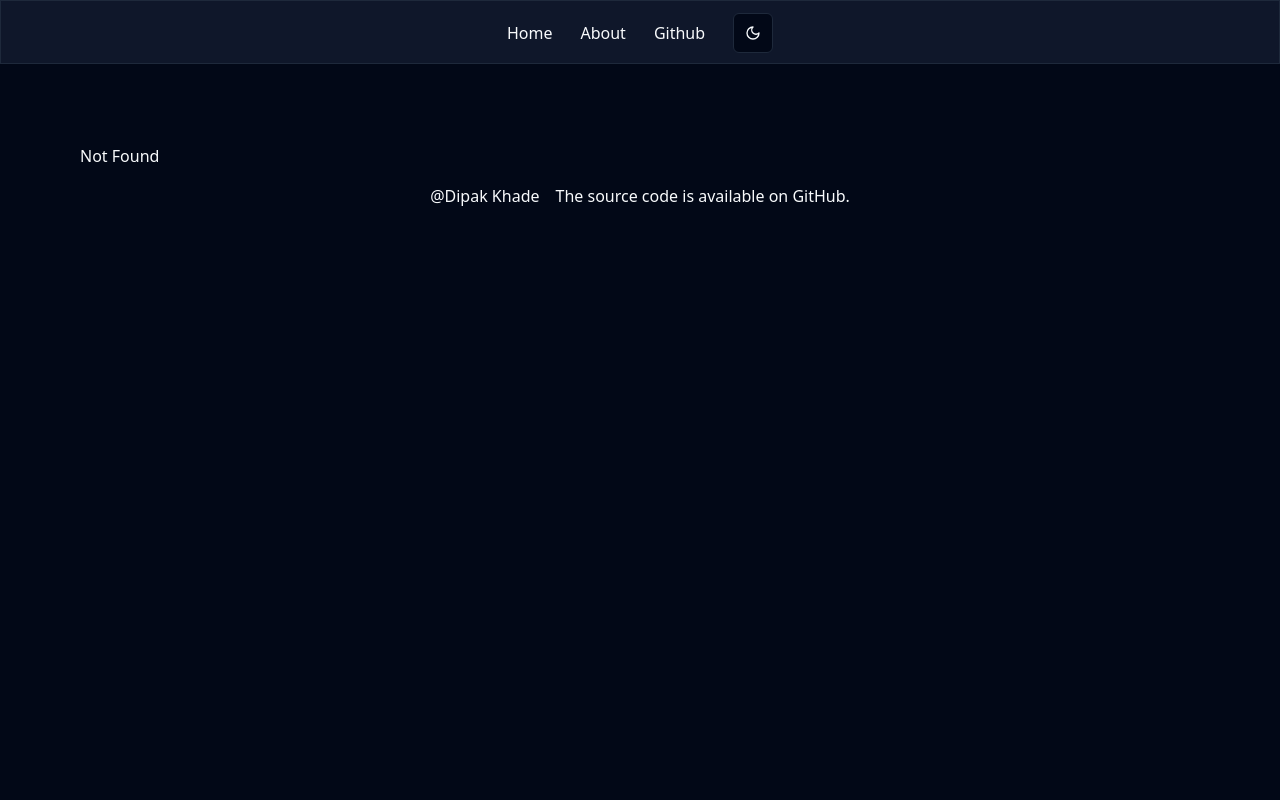
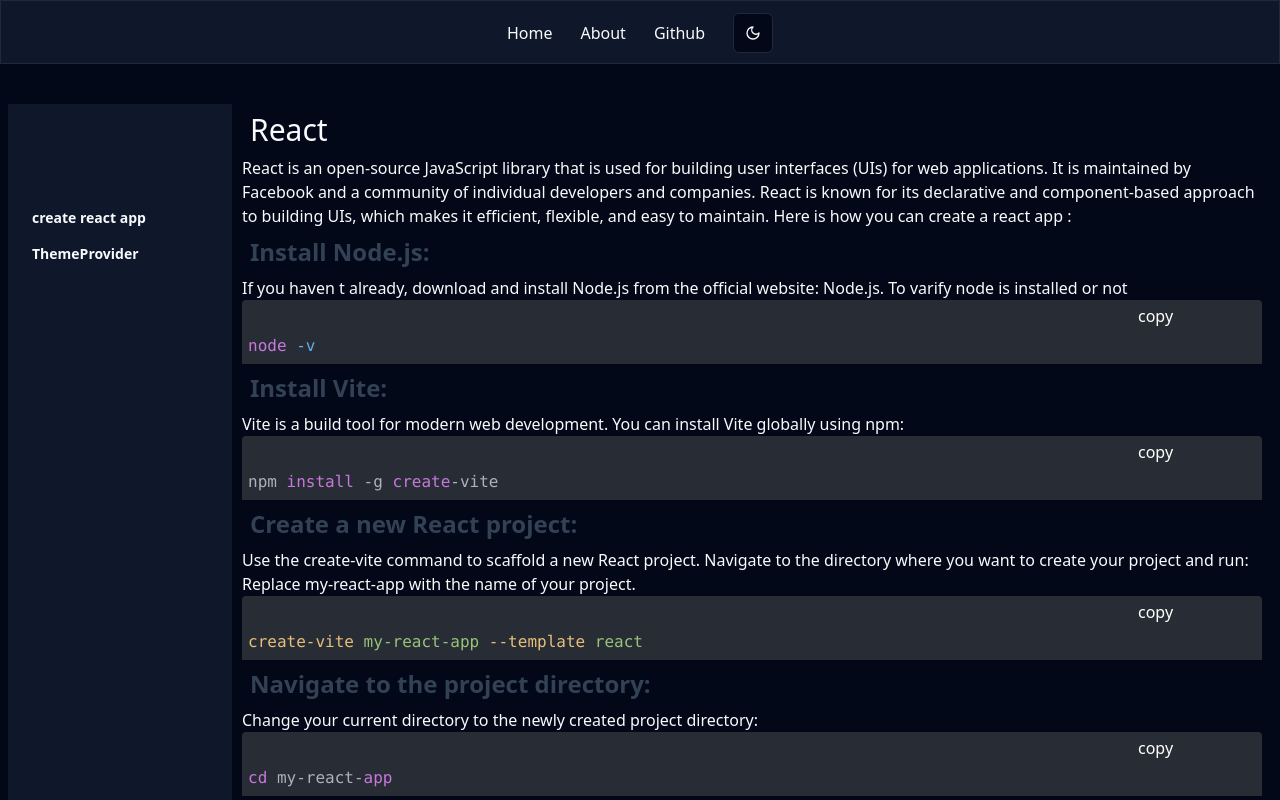
Before and after one commit to DipakKhade/CodeSnippet, a React (Vite) app: page /react in a window 1280 px wide. Before the commit this address had no page. Shown: the top 800 px of the page. Built offline with nearby package versions, Linux system fonts and the light colour scheme.

Commit message:
react code added

```diff
--- a/package.json
+++ b/package.json
@@ -15,6 +15,8 @@
     "@reduxjs/toolkit": "^2.1.0",
     "@tabler/icons-react": "^2.47.0",
     "@types/react-router-dom": "^5.3.3",
+    "@types/react-router-hash-link": "^2.4.9",
+    "@types/react-syntax-highlighter": "^15.5.11",
     "class-variance-authority": "^0.7.0",
     "clsx": "^2.1.0",
     "framer-motion": "^11.0.3",
@@ -25,6 +27,7 @@
     "react-icons": "^5.0.1",
     "react-redux": "^9.1.0",
     "react-router-dom": "^6.22.0",
+    "react-router-hash-link": "^2.4.3",
     "react-syntax-highlighter": "^15.5.0",
     "redux": "^5.0.1",
     "tailwind-merge": "^2.2.1",
--- a/src/components/Menu.tsx
+++ b/src/components/Menu.tsx
@@ -1,8 +1,10 @@
+import MaxWidthWrapper from "./MaxWidthWrapper";
 import MenuCard from "./ui/MenuCard";
 
 const Menu = () => {
   return (
     <>
+    <MaxWidthWrapper>
       <h2 className="text-3xl p-2">Cheetsheets and Codesnippets</h2>
       <div className="gap-3 flex m-auto flex-wrap ">
 
@@ -67,6 +69,7 @@
           <div className="dark:text-slate-200">Next js</div>
         </MenuCard>
       </div>
+      </MaxWidthWrapper>
     </>
   );
 };
--- /dev/null
+++ b/src/components/reactComponents/CreateReactApp.tsx
@@ -0,0 +1,88 @@
+import { useRef, useState } from "react";
+import SyntaxHighlighter from "react-syntax-highlighter";
+import { atomOneDark } from "react-syntax-highlighter/dist/esm/styles/hljs";
+
+const CreateReactApp = () => {
+    const [copied, setcopied] = useState("copy");
+    const copytext = useRef("copy");
+    const codes = [
+      {
+        heading: "Install Node.js: ",
+        desc: "If you haven t already, download and install Node.js from the official website: Node.js. To varify node is installed or not",
+        code: "node -v",
+      },
+      {
+        heading: "Install Vite: ",
+        desc: "Vite is a build tool for modern web development. You can install Vite globally using npm:",
+        code: "npm install -g create-vite",
+      },
+      {
+        heading: "Create a new React project: ",
+        desc: "Use the create-vite command to scaffold a new React project. Navigate to the directory where you want to create your project and run: Replace my-react-app with the name of your project.",
+        code: "create-vite my-react-app --template react",
+      },
+      {
+        heading: "Navigate to the project directory:",
+        desc: " Change your current directory to the newly created project directory:",
+        code: "cd my-react-app",
+      },
+      {
+        heading: "Install dependencies: ",
+        desc: "Install project dependencies using npm or yarn:",
+        code: "npm install",
+      },
+    ];
+
+
+    const [copiedStates, setCopiedStates] = useState(
+      Array(codes.length).fill("copy")
+    );
+
+    const copyTo = async (texttocopy: string, index: number) => {
+      const newCopiedStates = [...copiedStates];
+      newCopiedStates[index] = "copied";
+      setCopiedStates(newCopiedStates);
+      await navigator.clipboard.writeText(texttocopy);
+    };
+
+  return (
+    <div id="createreactapp">
+      <div className="w-full max-w-screen-xl px-2.5 ">
+            <h2 className="text-3xl p-2">React</h2>
+            <p>
+              React is an open-source JavaScript library that is used for
+              building user interfaces (UIs) for web applications. It is
+              maintained by Facebook and a community of individual developers
+              and companies. React is known for its declarative and
+              component-based approach to building UIs, which makes it
+              efficient, flexible, and easy to maintain.
+              Here is how you can create a react app :
+            </p>
+            {codes.map((i, index) => (
+              <div key={index}>
+                <h3 className="text-2xl p-2">{i.heading}</h3>
+                <p>{i?.desc}</p>
+                <div className="bg-[#282C34] rounded-t-sm pl-[70vw] text-white pt-1">
+                  <button onClick={() => copyTo(i.code, index)}>
+                    {copiedStates[index]}
+                  </button>
+                </div>
+
+                <SyntaxHighlighter
+                  language="react"
+                  style={atomOneDark}
+                  customStyle={{
+                    padding: "6px",
+
+                  }}
+                >
+                  {i?.code}
+                </SyntaxHighlighter>
+              </div>
+            ))}
+          </div>
+    </div>
+  )
+}
+
+export default CreateReactApp
--- /dev/null
+++ b/src/components/reactComponents/ThemeProvider.tsx
@@ -0,0 +1,158 @@
+import { useRef, useState } from "react";
+import SyntaxHighlighter from "react-syntax-highlighter";
+import { atomOneDark } from "react-syntax-highlighter/dist/esm/styles/hljs";
+
+const ThemeProvider = () => {
+    const [copied, setcopied] = useState("copy");
+    const copytext = useRef("copy");
+    const codes = [
+      {
+        heading: "theme provider for react app",
+        desc: "copy and paste this code to /components/ThemeProvider.tsx to use themes in react ",
+        code: `import { createContext, useContext, useEffect, useState } from "react"
+
+        type Theme = "dark" | "light" | "system"
+
+        type ThemeProviderProps = {
+          children: React.ReactNode
+          defaultTheme?: Theme
+          storageKey?: string
+        }
+
+        type ThemeProviderState = {
+          theme: Theme
+          setTheme: (theme: Theme) => void
+        }
+
+        const initialState: ThemeProviderState = {
+          theme: "system",
+          setTheme: () => null,
+        }
+
+        const ThemeProviderContext = createContext<ThemeProviderState>(initialState)
+
+        export function ThemeProvider({
+          children,
+          defaultTheme = "system",
+          storageKey = "vite-ui-theme",
+          ...props
+        }: ThemeProviderProps) {
+          const [theme, setTheme] = useState<Theme>(
+            () => (localStorage.getItem(storageKey) as Theme) || defaultTheme
+          )
+
+          useEffect(() => {
+            const root = window.document.documentElement
+
+            root.classList.remove("light", "dark")
+
+            if (theme === "system") {
+              const systemTheme = window.matchMedia("(prefers-color-scheme: dark)")
+                .matches
+                ? "dark"
+                : "light"
+
+              root.classList.add(systemTheme)
+              return
+            }
+
+            root.classList.add(theme)
+          }, [theme])
+
+          const value = {
+            theme,
+            setTheme: (theme: Theme) => {
+              localStorage.setItem(storageKey, theme)
+              setTheme(theme)
+            },
+          }
+
+          return (
+            <ThemeProviderContext.Provider {...props} value={value}>
+              {children}
+            </ThemeProviderContext.Provider>
+          )
+        }
+
+        export const useTheme = () => {
+          const context = useContext(ThemeProviderContext)
+
+          if (context === undefined)
+            throw new Error("useTheme must be used within a ThemeProvider")
+
+          return context
+        }
+        `,
+      },
+{
+
+heading:"toggle theme",
+desc:'use this code where you want to use the theme button',
+code :`
+import { useTheme } from "@/components/theme-provider"
+export function themeToggle() {
+  const { setTheme } = useTheme()
+
+  return (
+      <div>
+        <button onClick={() => setTheme("light")}>
+          Light
+        </button>
+        <button onClick={() => setTheme("dark")}>
+          Dark
+        </button>
+        <button onClick={() => setTheme("system")}>
+          System
+        </button>
+      </div>
+  )
+}
+`
+}
+
+    ];
+
+
+    const [copiedStates, setCopiedStates] = useState(
+      Array(codes.length).fill("copy")
+    );
+
+    const copyTo = async (texttocopy: string, index: number) => {
+      const newCopiedStates = [...copiedStates];
+      newCopiedStates[index] = "copied";
+      setCopiedStates(newCopiedStates);
+      await navigator.clipboard.writeText(texttocopy);
+    };
+
+  return (
+    <div id="themeprovider">
+      <div className="w-full max-w-screen-xl px-2.5 ">
+
+            {codes.map((i, index) => (
+              <div key={index}>
+                <h3 className="text-2xl p-2">{i.heading}</h3>
+                <p>{i?.desc}</p>
+                <div className="bg-[#282C34] rounded-t-sm pl-[70vw] text-white pt-1">
+                  <button onClick={() => copyTo(i.code, index)}>
+                    {copiedStates[index]}
+                  </button>
+                </div>
+
+                <SyntaxHighlighter
+                  language="javascript"
+                  style={atomOneDark}
+                  customStyle={{
+                    padding: "6px",
+
+                  }}
+                >
+                  {i?.code}
+                </SyntaxHighlighter>
+              </div>
+            ))}
+          </div>
+    </div>
+  )
+}
+
+export default ThemeProvider;
--- a/src/index.css
+++ b/src/index.css
@@ -74,3 +74,7 @@
     @apply bg-background text-foreground;
   }
 }
+
+h3{
+  @apply font-semibold text-slate-700
+}
--- a/src/main.tsx
+++ b/src/main.tsx
@@ -5,12 +5,12 @@
 import { Provider } from 'react-redux'
 import { store } from './redux/store.ts'
 import { ThemeProvider } from './components/ui/theme-provider.tsx'
-import MaxWidthWrapper from './components/MaxWidthWrapper.tsx'
 import { createBrowserRouter , RouterProvider } from 'react-router-dom'
 import Html from './pages/Html.tsx'
 import NotFound from './pages/NotFound.tsx'
 import Header from './components/Header.tsx'
 import Footer from './components/Footer.tsx'
+import Reactt from './pages/Reactt.tsx'
 const router=createBrowserRouter([
   {
     path:'/',
@@ -18,8 +18,12 @@
     errorElement:<NotFound/>
   },
   {
-    path:'/Html',
+    path:'/html',
     element:<Html/>
+  },
+  {
+    path:'/react',
+    element:<Reactt/>
   }
 
 ])
@@ -28,9 +32,8 @@
     <ThemeProvider defaultTheme="dark" storageKey="vite-ui-theme">
     <Provider store={store}>
       <Header/>
-    <MaxWidthWrapper>
     <RouterProvider router={router}/>
-    </MaxWidthWrapper>
+
     <Footer/>
     </Provider>
     </ThemeProvider>
--- a/src/pages/Html.tsx
+++ b/src/pages/Html.tsx
@@ -2,6 +2,7 @@
 import { useRef, useState } from "react";
 import SyntaxHighlighter from 'react-syntax-highlighter';
 import { atomOneDark } from 'react-syntax-highlighter/dist/esm/styles/hljs';
+import MaxWidthWrapper from "../components/MaxWidthWrapper";
 const Html = () => {
   const [copied, setcopied] = useState("copy");
   const copytext = useRef('copy');
@@ -168,6 +169,7 @@
   };
 
   return (
+    <MaxWidthWrapper>
     <div className="pt-24">
       <h2 className="text-3xl p-2">HTML</h2>
       {codes.map((i,index) => (
@@ -189,6 +191,7 @@
         </div>
       ))}
     </div>
+    </MaxWidthWrapper>
   );
 };
 
--- /dev/null
+++ b/src/pages/Reactt.tsx
@@ -0,0 +1,58 @@
+import CreateReactApp from "../components/reactComponents/CreateReactApp";
+import { GiHamburgerMenu } from "react-icons/gi";
+import ThemeProvider from "../components/reactComponents/ThemeProvider";
+import { HashLink } from "react-router-hash-link";
+
+const Reactt = () => {
+  const routeLinks = [
+    {
+      tag: "create react app",
+      id:'createreactapp'
+    },
+    {
+      tag: "ThemeProvider",
+      id:'themeprovider'
+    },
+  ];
+  return (
+    <div className="pt-24">
+      <div className="drawer lg:drawer-open p-2">
+        <input id="my-drawer-2" type="checkbox" className="drawer-toggle" />
+        <div className="drawer-content flex flex-col items-center justify-center">
+          {/* Page content here */}
+          <label
+            htmlFor="my-drawer-2"
+            className="drawer-button lg:hidden cursor-pointer pl-[80vw]"
+          >
+            <GiHamburgerMenu />
+          </label>
+
+          <CreateReactApp />
+          <ThemeProvider />
+        </div>
+        <div className="drawer-side">
+          <label
+            htmlFor="my-drawer-2"
+            aria-label="close sidebar"
+            className="drawer-overlay"
+          ></label>
+          <ul className="menu p-2 w-56 min-h-full bg-slate-400 dark:bg-slate-900 pt-24 sticky">
+            {/* Sidebar content here */}
+            {routeLinks.map((l,index) => (
+              <li key={index}>
+                <HashLink
+                  className="hover:underline font-bold"
+                  smooth
+                  to={`/react/#${l.id}`}
+                >{l.tag}</HashLink>
+              </li>
+            ))}
+
+          </ul>
+        </div>
+      </div>
+    </div>
+  );
+};
+
+export default Reactt;
--- a/tailwind.config.js
+++ b/tailwind.config.js
@@ -1,5 +1,8 @@
 /** @type {import('tailwindcss').Config} */
 module.exports = {
+  daisyui: {
+    themes: [],
+  },
   darkMode: ["class"],
   content: [
     './pages/**/*.{ts,tsx}',
@@ -73,5 +76,5 @@
       },
     },
   },
-  plugins: [require("tailwindcss-animate")],
+  plugins: [require("tailwindcss-animate"),require("daisyui")],
 }
```
Also changed, not shown: src/components/Header.tsx (+7 -2 lines), 1 other file (tests, documents, lock files or other folders).
